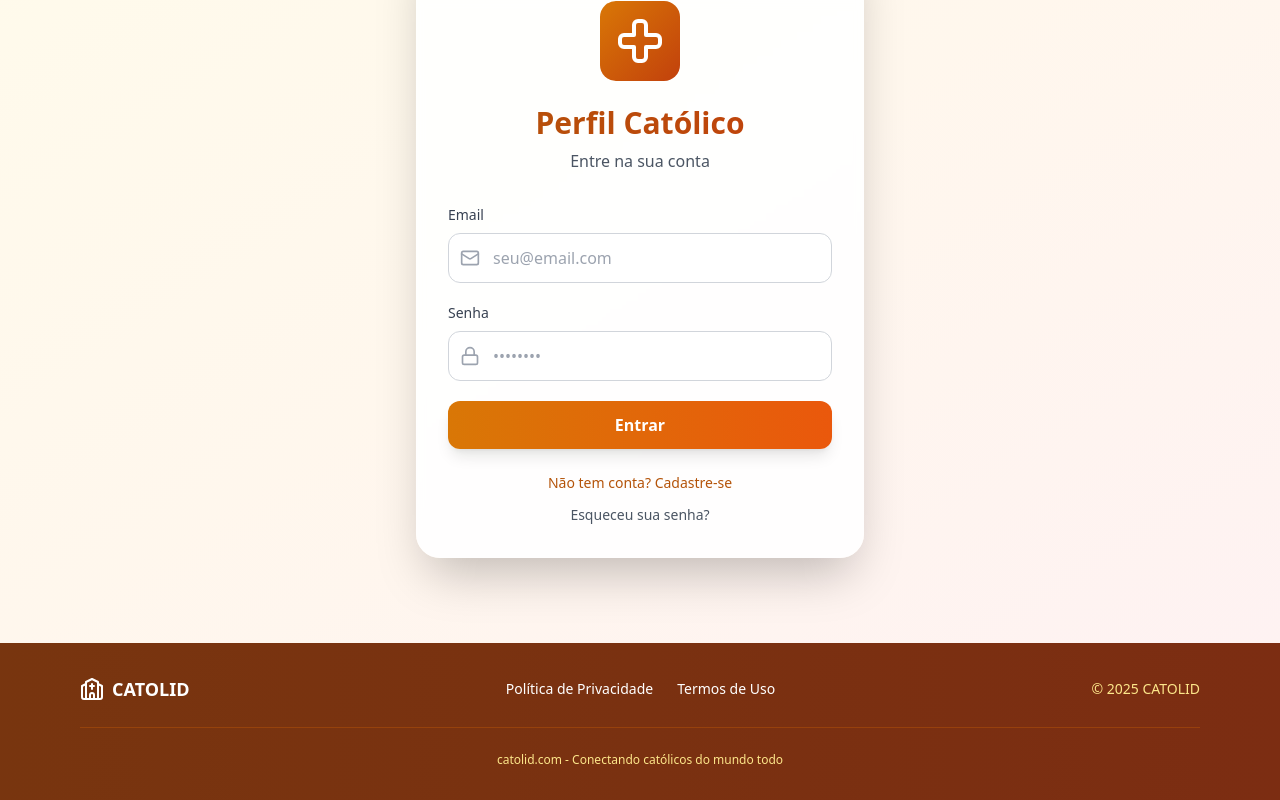
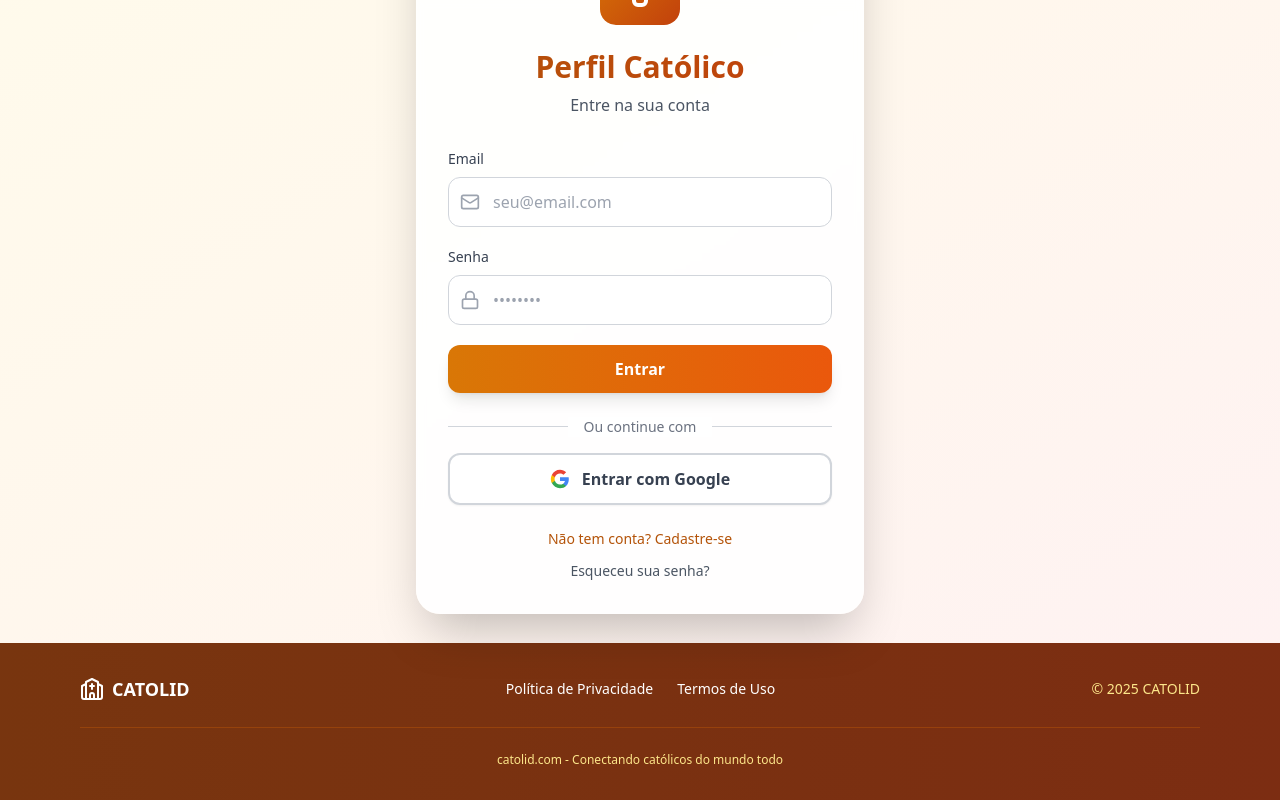
Before and after one commit to guthierres/meu-perfil-catolico, a React (Vite) app: page / in a window 1280 px wide. Both pictures are taken after a click on the button "Criar Meu CATOLID Agora". Shown: the part 157-957 px from the top of the page. Built offline with nearby package versions, Linux system fonts and the light colour scheme.

Commit message:
Add files via upload

```diff
--- a/src/components/Auth.tsx
+++ b/src/components/Auth.tsx
@@ -15,7 +15,7 @@
   const [success, setSuccess] = useState('');
   const [loading, setLoading] = useState(false);
   const [showEmailVerification, setShowEmailVerification] = useState(false);
-  const { signIn, signUp, resetPassword } = useAuth();
+  const { signIn, signUp, signInWithGoogle, resetPassword } = useAuth();
 
   const handleSubmit = async (e: React.FormEvent) => {
     e.preventDefault();
@@ -184,6 +184,39 @@
             </button>
           </form>
 
+          {!isForgotPassword && (
+            <div className="mt-6">
+              <div className="relative">
+                <div className="absolute inset-0 flex items-center">
+                  <div className="w-full border-t border-gray-300"></div>
+                </div>
+                <div className="relative flex justify-center text-sm">
+                  <span className="px-4 bg-white text-gray-500 font-medium">Ou continue com</span>
+                </div>
+              </div>
+
+              <button
+                type="button"
+                onClick={async () => {
+                  try {
+                    await signInWithGoogle();
+                  } catch (err: any) {
+                    setError(err.message || 'Erro ao fazer login com Google');
+                  }
+                }}
+                className="mt-4 w-full flex items-center justify-center gap-3 bg-white border-2 border-gray-300 text-gray-700 py-3 rounded-xl font-semibold hover:bg-gray-50 hover:border-gray-400 transition shadow-sm"
+              >
+                <svg className="w-5 h-5" viewBox="0 0 24 24" xmlns="http://www.w3.org/2000/svg">
+                  <path d="M22.56 12.25c0-.78-.07-1.53-.2-2.25H12v4.26h5.92c-.26 1.37-1.04 2.53-2.21 3.31v2.77h3.57c2.08-1.92 3.28-4.74 3.28-8.09z" fill="#4285F4"/>
+                  <path d="M12 23c2.97 0 5.46-.98 7.28-2.66l-3.57-2.77c-.98.66-2.23 1.06-3.71 1.06-2.86 0-5.29-1.93-6.16-4.53H2.18v2.84C3.99 20.53 7.7 23 12 23z" fill="#34A853"/>
+                  <path d="M5.84 14.09c-.22-.66-.35-1.36-.35-2.09s.13-1.43.35-2.09V7.07H2.18C1.43 8.55 1 10.22 1 12s.43 3.45 1.18 4.93l2.85-2.22.81-.62z" fill="#FBBC05"/>
+                  <path d="M12 5.38c1.62 0 3.06.56 4.21 1.64l3.15-3.15C17.45 2.09 14.97 1 12 1 7.7 1 3.99 3.47 2.18 7.07l3.66 2.84c.87-2.6 3.3-4.53 6.16-4.53z" fill="#EA4335"/>
+                </svg>
+                Entrar com Google
+              </button>
+            </div>
+          )}
+
           <div className="mt-6 text-center space-y-3">
             {!isForgotPassword && (
               <>
--- a/src/components/LandingPage.tsx
+++ b/src/components/LandingPage.tsx
@@ -59,16 +59,14 @@
 
       <div className="max-w-7xl mx-auto px-4 py-12 md:py-20 relative z-10">
         <div className="text-center mb-20">
-          <div className="inline-flex items-center justify-center w-28 h-28 bg-gradient-to-br from-amber-700 via-orange-700 to-amber-800 rounded-3xl mb-8 shadow-2xl transform hover:scale-110 hover:rotate-3 transition-all duration-500 relative">
-            <div className="absolute inset-0 bg-gradient-to-tr from-white/20 to-transparent rounded-3xl"></div>
-            <Cross className="w-14 h-14 text-white relative z-10" strokeWidth={2.5} />
+          <div className="relative inline-block mb-8">
+            <div className="absolute inset-0 bg-gradient-to-br from-amber-200/30 to-orange-200/30 blur-3xl rounded-full"></div>
+            <img
+              src="/logo.webp"
+              alt="CATOLID Logo"
+              className="relative z-10 w-48 h-48 md:w-64 md:h-64 lg:w-80 lg:h-80 object-contain mx-auto animate-[float_3s_ease-in-out_infinite] drop-shadow-2xl transition-transform hover:scale-110"
+            />
           </div>
-          <h1 className="text-5xl md:text-7xl font-extrabold mb-6 bg-gradient-to-r from-amber-900 via-orange-800 to-amber-900 bg-clip-text text-transparent leading-tight">
-            CATOLID
-          </h1>
-          <p className="text-2xl md:text-3xl text-amber-900 max-w-4xl mx-auto mb-6 font-bold">
-            Sua Identidade Católica Digital
-          </p>
           <p className="text-lg md:text-xl text-gray-700 max-w-4xl mx-auto leading-relaxed mb-8">
             Compartilhe sua fé de forma <span className="font-bold text-amber-800">moderna</span> e <span className="font-bold text-orange-700">personalizada</span>.<br className="hidden md:block" />
             Crie sua carteirinha católica digital em minutos e conecte-se com toda a comunidade.
--- a/src/contexts/AuthContext.tsx
+++ b/src/contexts/AuthContext.tsx
@@ -7,6 +7,7 @@
   loading: boolean;
   signUp: (email: string, password: string) => Promise<void>;
   signIn: (email: string, password: string) => Promise<void>;
+  signInWithGoogle: () => Promise<void>;
   signOut: () => Promise<void>;
   resetPassword: (email: string) => Promise<void>;
 }
@@ -42,6 +43,16 @@
     if (error) throw error;
   };
 
+  const signInWithGoogle = async () => {
+    const { error } = await supabase.auth.signInWithOAuth({
+      provider: 'google',
+      options: {
+        redirectTo: `${window.location.origin}/`,
+      },
+    });
+    if (error) throw error;
+  };
+
   const signOut = async () => {
     const { error } = await supabase.auth.signOut();
     if (error) throw error;
@@ -55,7 +66,7 @@
   };
 
   return (
-    <AuthContext.Provider value={{ user, loading, signUp, signIn, signOut, resetPassword }}>
+    <AuthContext.Provider value={{ user, loading, signUp, signIn, signInWithGoogle, signOut, resetPassword }}>
       {children}
     </AuthContext.Provider>
   );
--- a/src/index.css
+++ b/src/index.css
@@ -1,6 +1,15 @@
 @tailwind base;
 @tailwind components;
 @tailwind utilities;
+
+@keyframes float {
+  0%, 100% {
+    transform: translateY(0px);
+  }
+  50% {
+    transform: translateY(-20px);
+  }
+}
 
 @layer base {
   :root {
```
Also changed, not shown: public/logo.webp (added), public/manifest.json.
